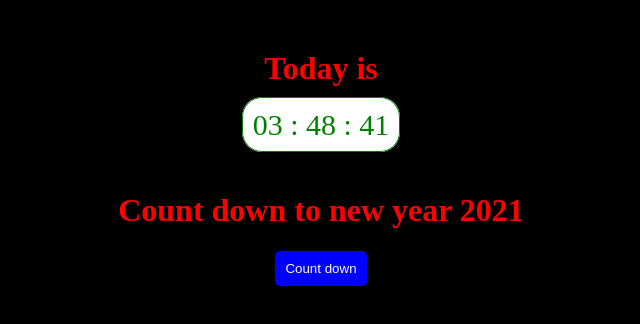
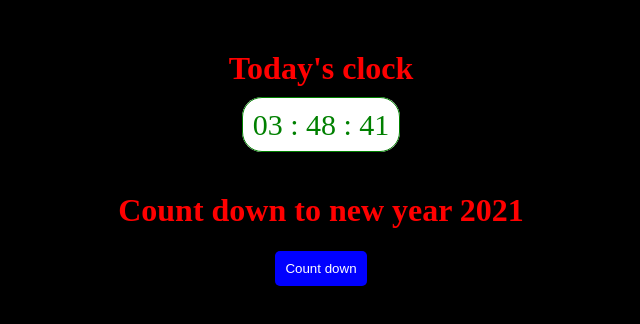
Before and after one commit to AwesomeDracula/Clock, a plain HTML site: page index.html in a window 1280 px wide. Shown: the whole page, without its empty margins (319-959 px from the left). Drawn offline with Linux system fonts and the light colour scheme.

Commit message:
Update index.html

```diff
--- a/index.html
+++ b/index.html
@@ -7,7 +7,7 @@
 </head>
 <body>
 	<div class="content">
-		<h1>Today is</h1>
+		<h1>Today's clock</h1>
 		<span id="today"></span>
 	</div>
 	<div class="content">
```
